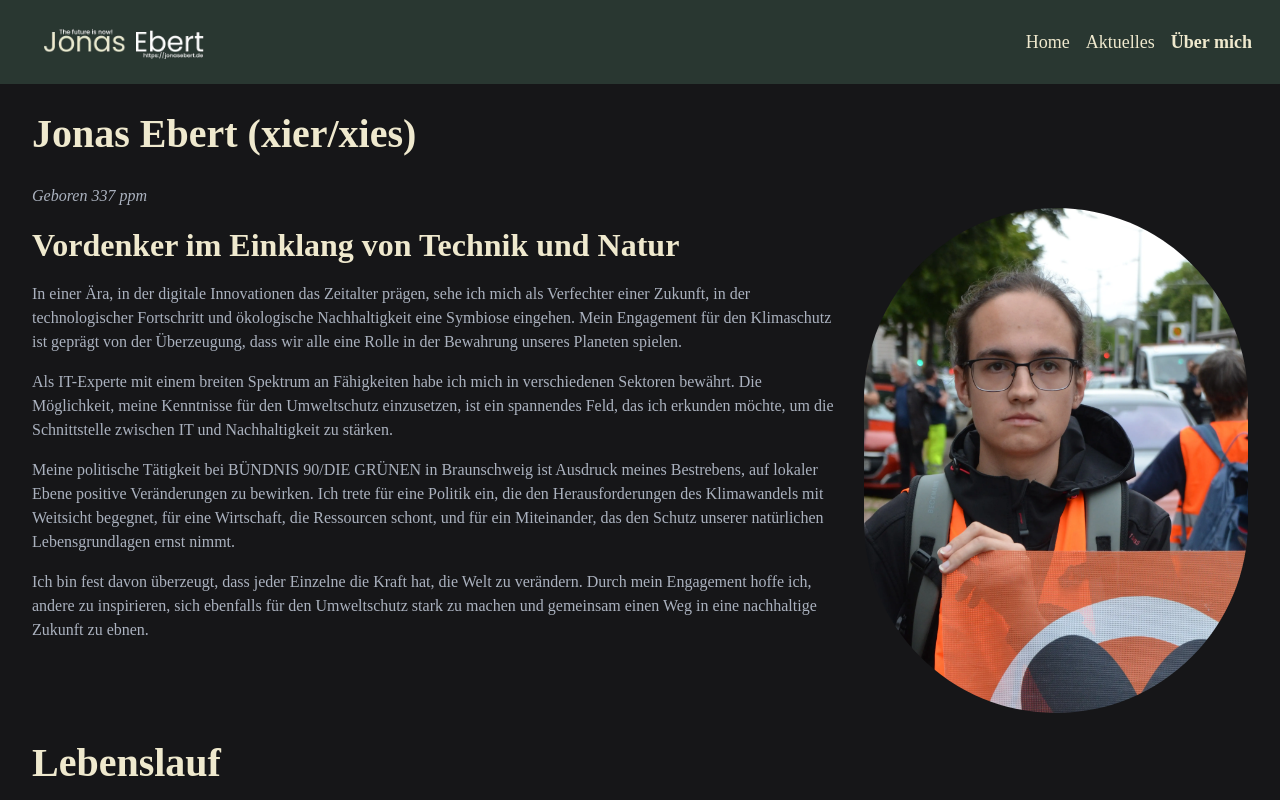
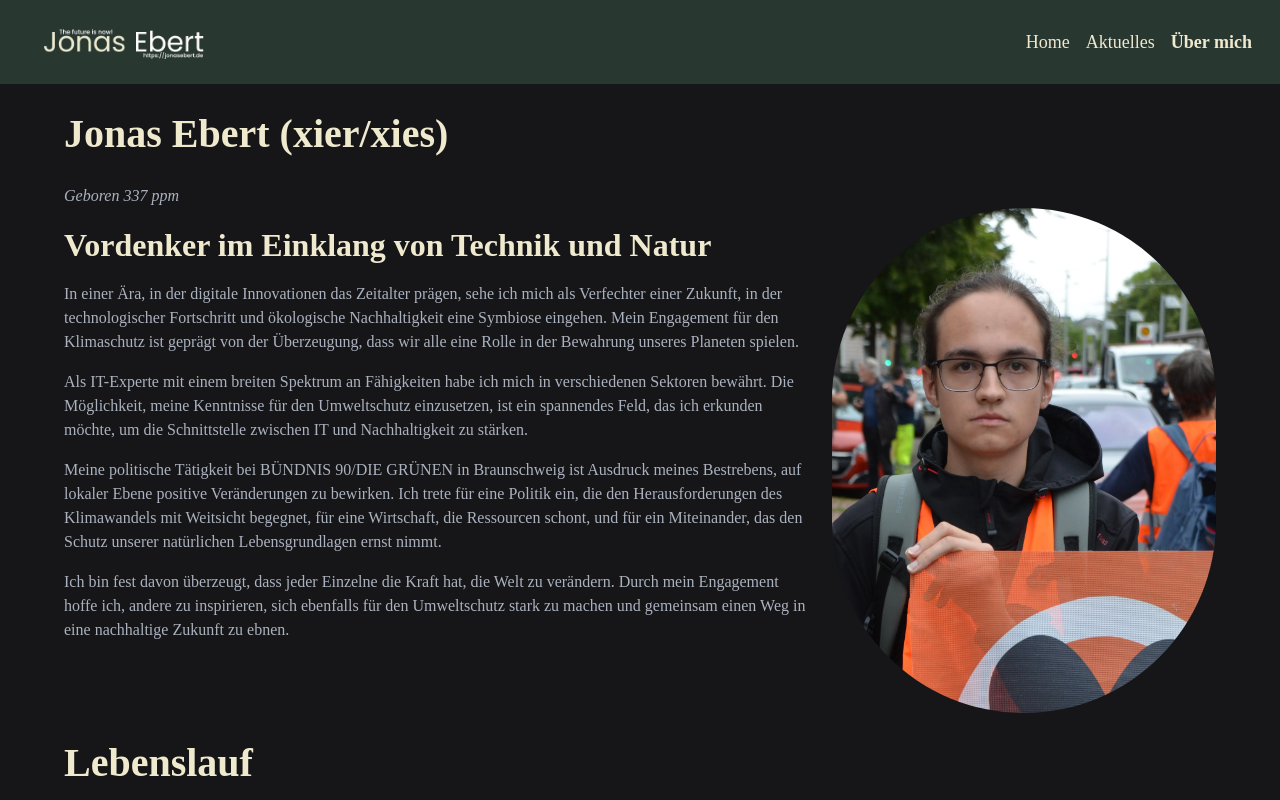
Before and after one commit to jonasebert/jonasebert.de, a SvelteKit app: page /about in a window 1280 px wide. Shown: the top 800 px of the page. Built offline with nearby package versions, Linux system fonts and the light colour scheme; some icons are missing; a web font is replaced by a local one.

Commit message:
FIxed distance from border

```diff
--- a/src/routes/about/+page.svelte
+++ b/src/routes/about/+page.svelte
@@ -4,7 +4,7 @@
 </script>
 
 
-<div class="container mx-auto px-4 sm:px-6 lg:px-8">
+<div class="container">
 	<div>
 		<h1 class="text-2x1 font-bold">{name} ({pronouns})</h1>
 		<div class="italic">Geboren 337 ppm</div>
```
Also changed, not shown: src/routes/blog/kein_platz_fuer_rechte.md (+5 -2 lines).
